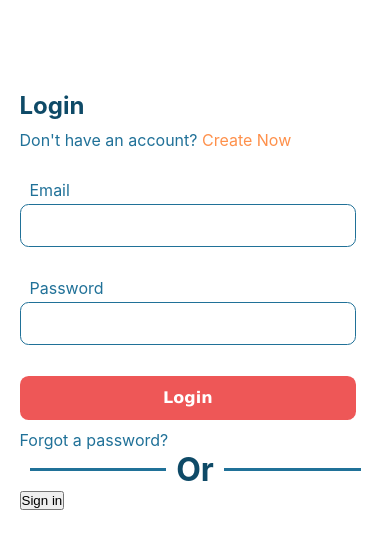
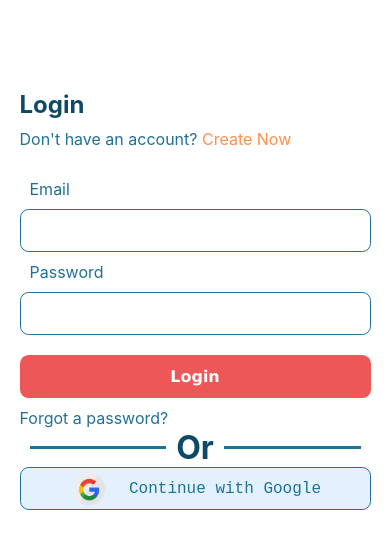
Before and after one commit to gabrielMatosBoubee/full-store, a React (Create React App) app in the folder src/front-end/: page / in a window 390 px wide. Shown: the top 548 px of the page. Built offline with nearby package versions, Linux system fonts and the light colour scheme.

Commit message:
add local validations

```diff
--- a/src/front-end/src/components/SignInGoogle.jsx
+++ b/src/front-end/src/components/SignInGoogle.jsx
@@ -1,6 +1,8 @@
 import React from 'react';
 import { signInWithPopup, GoogleAuthProvider } from "firebase/auth";
 import { auth } from '../services/firebase';
+import googleLogo from '../images/Google-Logo.png'
+import style from '../styles/SignInGoogle.module.css'
 
 function SignInGoogle() {
     const provider = new GoogleAuthProvider();
@@ -33,7 +35,10 @@ signInWithPopup(auth, provider)
 
     return (
         <div>
-            <button onClick={makeLogin}>Sign in</button>
+            <button onClick={makeLogin} className={style.googleLogin}>
+                <img src={googleLogo} alt='logo of google' className={style.googleLogo}/>
+                Continue with Google
+            </button>
         </div>
     );
 }
--- a/src/front-end/src/pages/Login.jsx
+++ b/src/front-end/src/pages/Login.jsx
@@ -6,7 +6,21 @@ import { Link } from 'react-router-dom';
 
 const Login = () => {
     const [email, setEmail] = useState('')
+    const [emailValidation, setEmailValidation] = useState(true)
+    const [passwordValidation, setPasswordValidation] = useState(true)
     const [password, setPassword] = useState('')
+
+    const loginValidation = () => {
+        setEmailValidation(true);
+        setPasswordValidation(true);
+      if(!/^[a-z0-9.]+@[a-z0-9]+\.[a-z]+/i.test(email)) {
+        setEmailValidation(false)
+      }
+      const regex = /^(?=.*[a-z])(?=.*[A-Z])(?=.*\d)(?=.*[@$!%*?&])[A-Za-z\d@$!%*?&]{8,}$/gm;
+      if (!regex.test(password)) {
+        setPasswordValidation(false)
+    }
+    }
 
     return (
         <div className={style.Login}>
@@ -29,7 +43,9 @@ const Login = () => {
                 name='Email'
                 onChange={({target: {value}}) => setEmail(value) }
             />
-
+            {emailValidation ? <></> :
+            <p className={style.error}>The "email" must have the formart "email@email.com"</p>
+            }
             </label>
             <label htmlFor="password" className={style.fieldLabel}>
             <p className={style.fieldName}>Password</p>
@@ -40,8 +56,14 @@ const Login = () => {
                 id="password"
                 onChange={({target: {value}}) => setPassword(value)}
                 />
+            {passwordValidation ? <></> :
+            <p className={style.error}>Minimum eight
+            characters, at least one uppercase letter,
+            one lowercase letter, one number and one special character
+            </p>
+            }
             </label>
-            <button className={style.login} type='button'>Login</button>
+            <button className={style.login} type='button' onClick={loginValidation}>Login</button>
                 </form>
                 <div>
 
--- a/src/front-end/src/styles/Login.module.css
+++ b/src/front-end/src/styles/Login.module.css
@@ -1,9 +1,9 @@
 .field {
  height: 43.073482513427734px;
- width: 336.6910705566406px;
+ width: 536.6910705566406px;
  border-radius: 8.614696502685547px;
  border: 1.44px solid #207198;
- margin-top: 4px;
+ margin: 10px 0 10px 0;
 }
 
 .registerLink {
@@ -20,16 +20,23 @@
     text-align: center;
     color: white;
     height: 43.073482513427734px;
-    width: 336.6910705566406px;
+    width: 536.6910705566406px;
     background: linear-gradient(0deg, #EE5757, #EE5757),
     linear-gradient(271.15deg, #FE904B 7.64%, #FB724C 90.68%);
     border-radius: 8.614696502685547px;
     border: none;
+    margin-top: 10px;
+    cursor: pointer;
 }
 
 .fieldLabel {
     display: flex;
     flex-direction: column;
+}
+
+.error {
+    margin: 4px 0 4px 0;
+    color: red;
 }
 
 .fieldName {
@@ -43,7 +50,6 @@
     flex-direction: column;
     /* align-items: center; */
     height: 90%;
-    /* width: 100%; */
     justify-content: center;
 }
 
@@ -61,8 +67,8 @@
     display: flex;
     flex-direction: column;
     justify-content: space-between;
-    height: 240px;
-    width: 100%;
+    /* height: 240px; */
+    width: 536.6910705566406px;
 }
 
 .Or {
@@ -73,6 +79,7 @@
     width: 100%;
     color: #0E4A67;
     align-items: center;
+    justify-content: center;
 }
 
 .Or::before {
@@ -107,11 +114,20 @@
     height: 300px;
 }
 
-@media (max-width: 600px) {
+@media (max-width: 1000px) {
     .logo {
         display: none;
+    }
+    .form {
+        width: 100%;
     }
     .main {
         width: 100%;
     }
+    .field {
+        width: 100%;
+    }
+    .login {
+        width: 100%;
+    }
 }
--- /dev/null
+++ b/src/front-end/src/styles/SignInGoogle.module.css
@@ -0,0 +1,26 @@
+.googleLogo {
+    width: 40px;
+    height: 40px;
+    margin-right: 20px;
+}
+
+.googleLogin {
+    display: flex;
+    align-items: center;
+    justify-content: center;
+    font-size: 1rem;
+    font-family: 'Courier New', Courier, monospace;
+    border-radius: 8.614696502685547px;
+    height: 43.073482513427734px;
+    width: 536.6910705566406px;
+    border: 1.44px solid #207198;
+    background-color: #E3F1FE;
+    color: #207198;
+    cursor: pointer;
+}
+
+@media (max-width: 1000px) {
+    .googleLogin {
+        width: 100%;
+    }
+}
```
Also changed, not shown: src/front-end/src/images/Google-Logo.png (added), src/front-end/src/images/logoGoogle.png (added).
